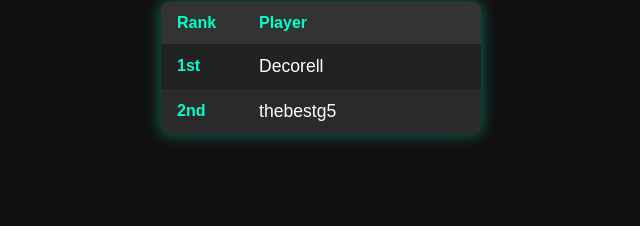
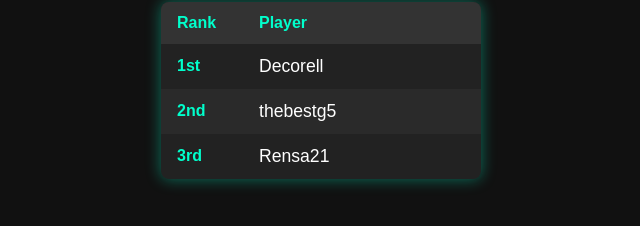
Before and after one commit to thebestg5/Bonkboards-2.0, a plain HTML site: page index.html in a window 1280 px wide. Shown: the part 138-364 px from the top of the page, without its empty margins (319-959 px from the left). Drawn offline with Linux system fonts and the light colour scheme.

Commit message:
Update index.html

```diff
--- a/index.html
+++ b/index.html
@@ -71,6 +71,10 @@
         <td class="rank">2nd</td>
         <td class="name">thebestg5</td>
       </tr>
+      <tr>
+        <td class="rank">3rd</td>
+        <td class="name">Rensa21</td>
+      </tr>
     </tbody>
   </table>
 
```
